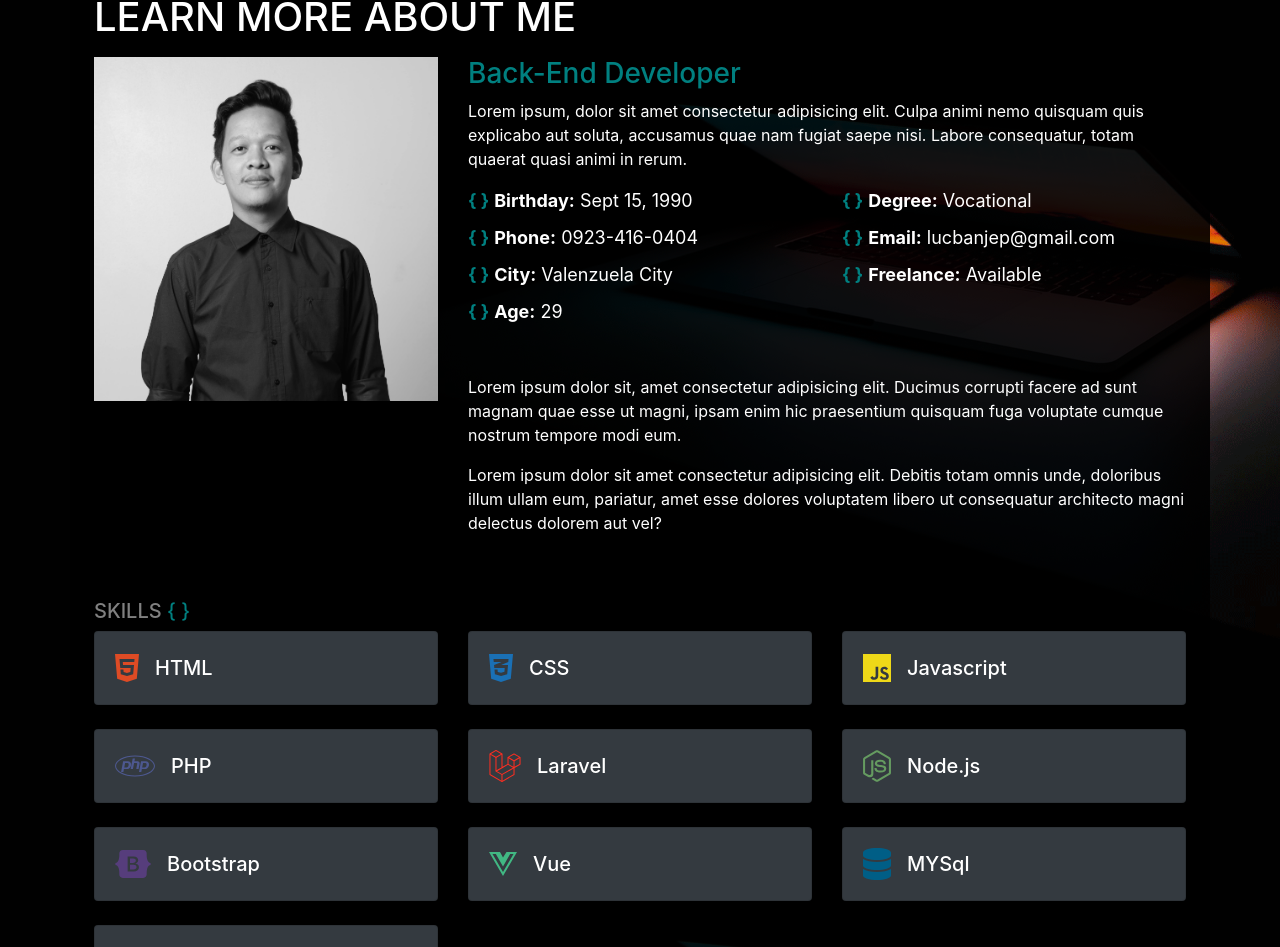
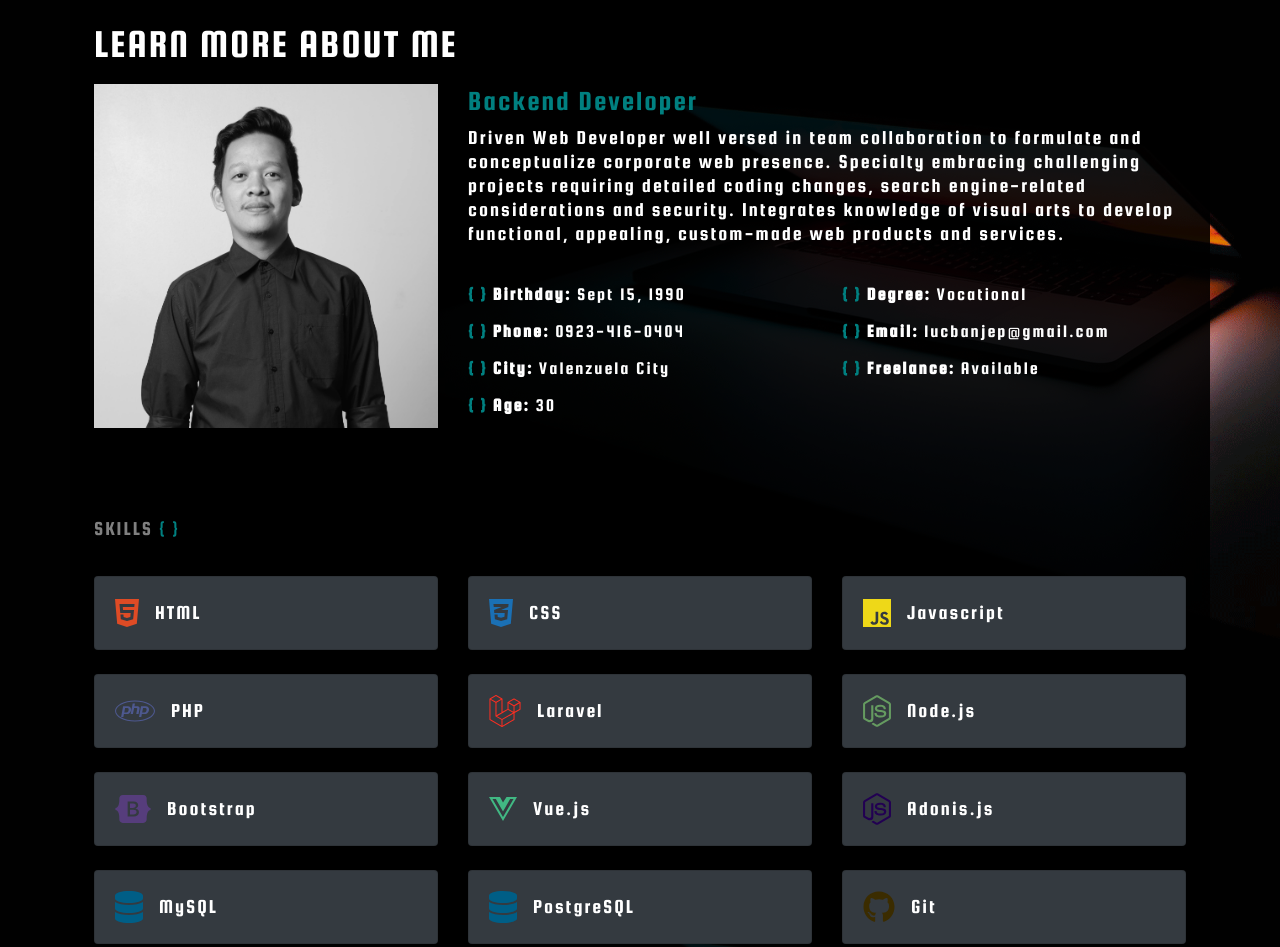
Before and after one commit to DyepLucban/my-portfolio, a Vue app: page /about in a window 1280 px wide. Shown: the part 135-1082 px from the top of the page. Built offline with nearby package versions, Linux system fonts and the light colour scheme; what @growthbunker/vuetimeline, vue-sweetalert2 would draw is missing.

Commit message:
update resume, optimize icons, add font family

```diff
--- a/src/assets/css/app.scss
+++ b/src/assets/css/app.scss
@@ -1,2 +1,3 @@
 @import '~bootstrap/dist/css/bootstrap.css';
 @import '~bootstrap-vue/dist/bootstrap-vue.css';
+@import url('https://fonts.googleapis.com/css2?family=Squada+One&display=swap');
--- a/src/assets/css/style.css
+++ b/src/assets/css/style.css
@@ -1,4 +1,9 @@
 /* MISC CSS */
+body {
+    font-family: 'Squada One', cursive;
+    letter-spacing: 2px;
+}
+
 .fade-enter, .fade-leave-to {
     opacity: 0;
     transform: translateY(2em);
@@ -66,8 +71,9 @@
     color: teal;
 }
 
-#about-holder p {
+#about-holder h5 {
     color: white;
+    margin-bottom: 35px;
 }
 /* END OF ABOUT SECTION CSS */
 
--- a/src/components/About/AboutMeComponent.vue
+++ b/src/components/About/AboutMeComponent.vue
@@ -10,15 +10,15 @@
                 <b-img fluid :src=image.sample></b-img>
             </b-col>
             <b-col md="8" cols="12">
-                <h3 style="color:teal;">Back-End Developer</h3>
-                <p>Lorem ipsum, dolor sit amet consectetur adipisicing elit. Culpa animi nemo quisquam quis explicabo aut soluta, accusamus quae nam fugiat saepe nisi. Labore consequatur, totam quaerat quasi animi in rerum.</p>
+                <h3 style="color:teal;">Backend Developer</h3>
+                <h5>Driven Web Developer well versed in team collaboration to formulate and conceptualize corporate web presence. Specialty embracing challenging projects requiring detailed coding changes, search engine-related considerations and security. Integrates knowledge of visual arts to develop functional, appealing, custom-made web products and services.</h5>
                 <b-row>
                     <b-col md="6" xs="12" id="about-list-info">
                         <ul>
                             <li> <span>{ }</span> <b>Birthday:</b> Sept 15, 1990 </li>
                             <li> <span>{ }</span> <b>Phone:</b> 0923-416-0404 </li>
                             <li> <span>{ }</span> <b>City:</b> Valenzuela City </li>
-                            <li> <span>{ }</span> <b>Age:</b> 29 </li>
+                            <li> <span>{ }</span> <b>Age:</b> 30 </li>
                         </ul>
                     </b-col>
                     <b-col md="6" xs="12" id="about-list-info">
@@ -30,8 +30,8 @@
                     </b-col>
                 </b-row>
                 <br>
-                <p>Lorem ipsum dolor sit, amet consectetur adipisicing elit. Ducimus corrupti facere ad sunt magnam quae esse ut magni, ipsam enim hic praesentium quisquam fuga voluptate cumque nostrum tempore modi eum.</p>
-                <p>Lorem ipsum dolor sit amet consectetur adipisicing elit. Debitis totam omnis unde, doloribus illum ullam eum, pariatur, amet esse dolores voluptatem libero ut consequatur architecto magni delectus dolorem aut vel?</p>
+                <!-- <p>Lorem ipsum dolor sit, amet consectetur adipisicing elit. Ducimus corrupti facere ad sunt magnam quae esse ut magni, ipsam enim hic praesentium quisquam fuga voluptate cumque nostrum tempore modi eum.</p>
+                <p>Lorem ipsum dolor sit amet consectetur adipisicing elit. Debitis totam omnis unde, doloribus illum ullam eum, pariatur, amet esse dolores voluptatem libero ut consequatur architecto magni delectus dolorem aut vel?</p> -->
             </b-col>
         </b-row>
     </b-container>
--- a/src/components/About/SkillsComponent.vue
+++ b/src/components/About/SkillsComponent.vue
@@ -76,22 +76,40 @@ export default {
                     color: '#563D7C',
                 },
                 {
-                    name: 'Vue',
+                    name: 'Vue.js',
                     prefix: 'fab',
                     icon: 'vuejs',
                     color: '#41B883',
                 },
                 {
-                    name: 'MYSql',
+                    name: 'Adonis.js',
+                    prefix: 'fab',
+                    icon: 'node-js',
+                    color: '#220052',
+                },
+                {
+                    name: 'MySQL',
                     prefix: 'fas',
                     icon: 'database',
                     color: '#005E86',
                 },
                 {
-                    name: 'GIT',
+                    name: 'PostgreSQL',
+                    prefix: 'fas',
+                    icon: 'database',
+                    color: '#005E86',
+                },
+                {
+                    name: 'Git',
                     prefix: 'fab',
-                    icon: 'git',
+                    icon: 'github',
                     color: '#3B2C00',
+                },
+                {
+                    name: 'Docker',
+                    prefix: 'fab',
+                    icon: 'docker',
+                    color: '#37A2F1',
                 },
             ],
         }
--- a/src/components/Resume/MyResumeComponent.vue
+++ b/src/components/Resume/MyResumeComponent.vue
@@ -76,8 +76,20 @@ export default {
                 {
                     date: "2020-04-06",
                     title: "WTECH SOLUTIONS",
-                    description: 'My latest former company, where I am focused on doing the back-end. This is where I realized the I want to focus on being a Back-End Developer. We have been handling online casino games. I\'ve completed 3 successful projects with this company.',
+                    description: 'My main task was focused on doing the back-end. This is where I realized the I want to focus on being a Back-End Developer. We have been handling online casino games. I\'ve completed 3 successful projects with this company.',
                     category: "Jr. Back-end Developer",
+                },
+                {
+                    date: "2020-08-11",
+                    title: "Fligno Software Philippines Inc.",
+                    description: 'Multi-tasked across multiple functions and roles to generate project results and meet deadlines and organizational expectations. Collaborated with other developers, representing web team to establish project goals, projections and milestones.',
+                    category: "Associate Web Developer",
+                },
+                {
+                    date: "2020-10-16",
+                    title: "TWALA",
+                    description: 'Integrate elements and data provided by the front end developer to store or retrieve. Handled, integrate and maintain billing service and payment method (Stripe)',
+                    category: "Backend Developer (Part-time)",
                 },
             ],
         }
--- /dev/null
+++ b/src/constant/icons.js
@@ -0,0 +1,40 @@
+import { faDatabase, faMapMarkerAlt, faEnvelope, faMobileAlt, faShareAlt } from '@fortawesome/free-solid-svg-icons'
+import {
+    faHtml5,
+    faCss3Alt,
+    faJs,
+    faPhp,
+    faNodeJs,
+    faLaravel,
+    faVuejs,
+    faGit,
+    faBootstrap,
+    faFacebookSquare,
+    faLinkedin,
+    faGithubSquare,
+    faGithub,
+    faDocker,
+} from '@fortawesome/free-brands-svg-icons'
+
+let icons = {
+    database: faDatabase,
+    map_marker: faMapMarkerAlt,
+    envelope: faEnvelope,
+    mobile: faMobileAlt,
+    share: faShareAlt,
+    html: faHtml5,
+    css: faCss3Alt,
+    js: faJs,
+    php: faPhp,
+    node: faNodeJs,
+    laravel: faLaravel,
+    vue: faVuejs,
+    git: faGithub,
+    bootstrap: faBootstrap,
+    facebook: faFacebookSquare,
+    linkedin: faLinkedin,
+    github: faGithubSquare ,
+    docker: faDocker,
+}
+
+export default icons
--- a/src/main.js
+++ b/src/main.js
@@ -6,21 +6,14 @@ import VueTimeline from "@growthbunker/vuetimeline"
 import { BootstrapVue } from 'bootstrap-vue'
 import VueSweetalert2 from 'vue-sweetalert2'
 import { library } from '@fortawesome/fontawesome-svg-core'
-import { faDatabase, faMapMarkerAlt, faEnvelope, faMobileAlt, faShareAlt } from '@fortawesome/free-solid-svg-icons'
-import {
-  faHtml5, faCss3Alt, faJs, faPhp, faNodeJs, faLaravel, faVuejs, faGit, faBootstrap,
-  faFacebookSquare, faLinkedin, faGithubSquare
-} from '@fortawesome/free-brands-svg-icons'
+import icons from './constant/icons'
 import { FontAwesomeIcon } from '@fortawesome/vue-fontawesome'
 import 'jquery'
 import 'popper.js'
 import './assets/css/app.scss'
 import './assets/css/style.css'
 
-library.add(
-  faHtml5, faCss3Alt, faJs, faPhp, faNodeJs, faLaravel, faVuejs, faGit, faDatabase, faBootstrap,
-  faMapMarkerAlt, faEnvelope, faMobileAlt, faShareAlt, faFacebookSquare, faLinkedin, faGithubSquare
-)
+library.add( icons )
 
 Vue.component('font-awesome-icon', FontAwesomeIcon)
 
```
Also changed, not shown: 11 other files (tests, documents, lock files or other folders).
